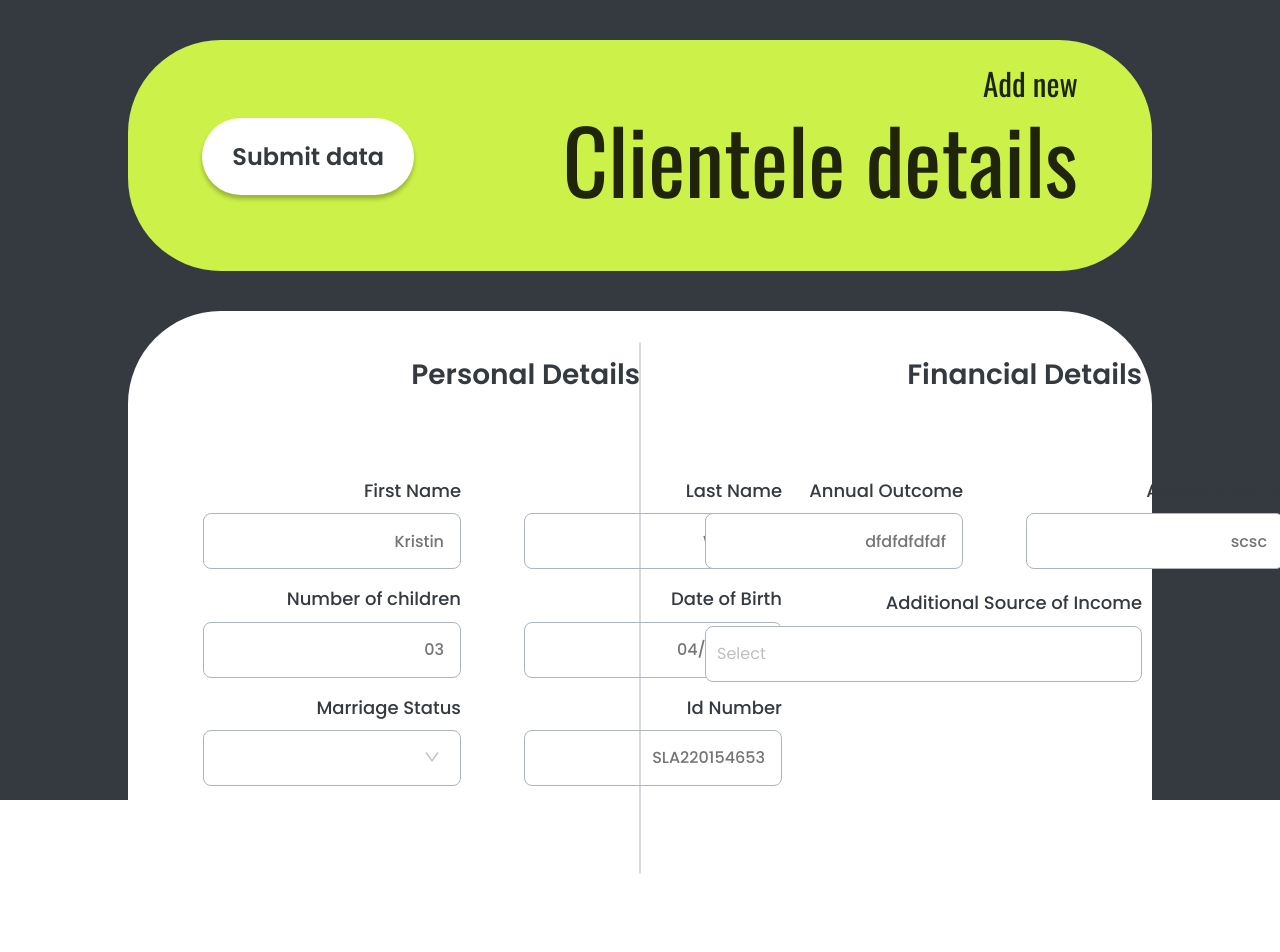
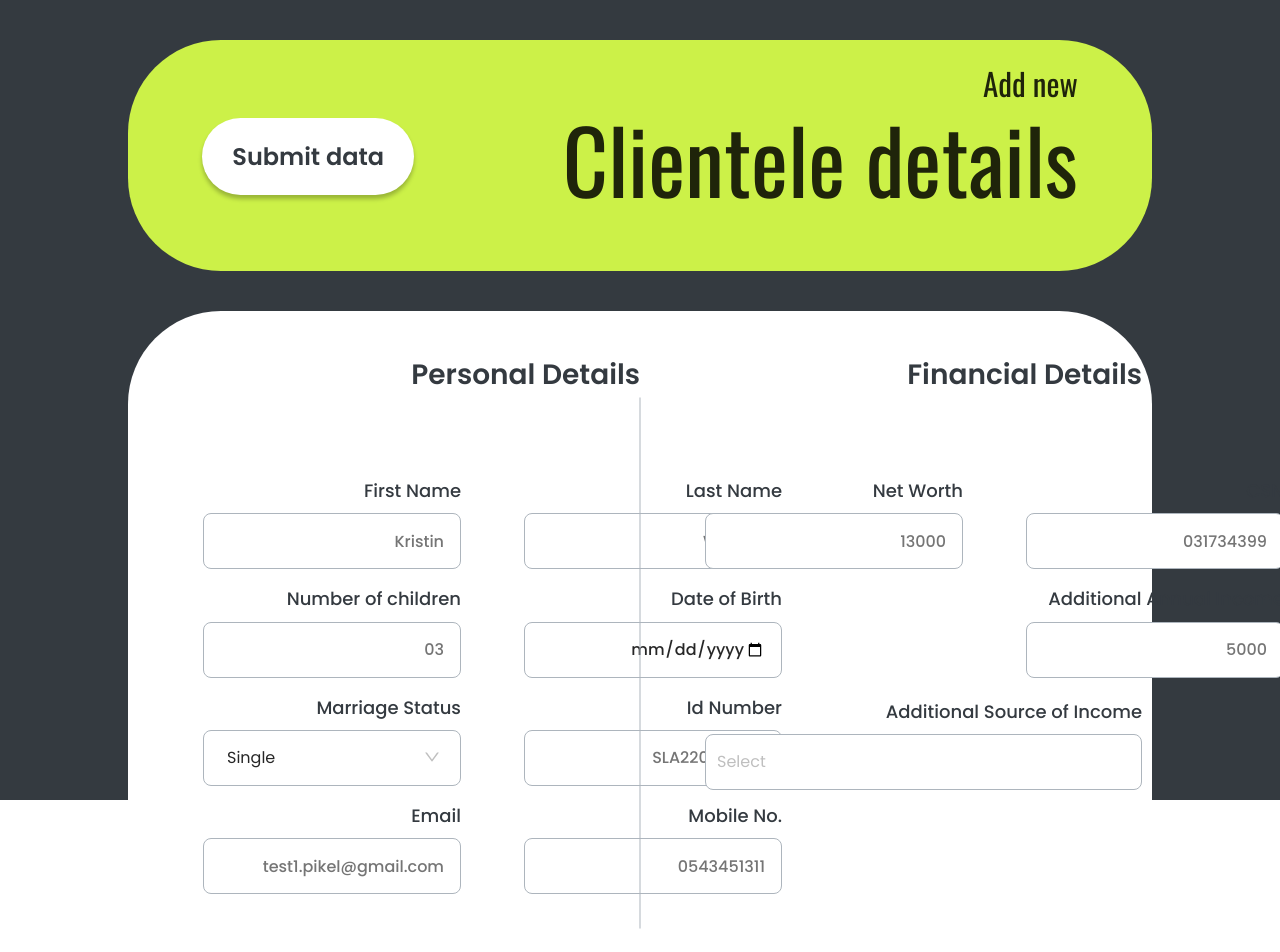
Before and after one commit to echo-webapp/Finance-App, a React (Create React App) app: page /addclient in a window 1280 px wide. Shown: the top 952 px of the page. Before the commit the page ends 906 px from the top, so only its background shows below. Built offline with nearby package versions, Linux system fonts and the light colour scheme.

Commit message:
fixed all text field in addclient

```diff
--- a/src/components/molecules/newCustomer.jsx
+++ b/src/components/molecules/newCustomer.tsx
@@ -1,7 +1,8 @@
-import React from "react";
 import styled from "styled-components";
 import { useHistory } from "react-router";
 import Button from "../atoms/button";
+import Circle from "../atoms/circle";
+
 const Text1 = styled.div`
   margin-top: 5px;
   font-weight: 500;
@@ -15,6 +16,7 @@ const Text2 = styled.div`
 `;
 const MainContainer = styled.div`
   display: flex;
+  position: relative;
   flex-direction: column;
   align-items: center;
   justify-content: center;
@@ -25,10 +27,32 @@ const MainContainer = styled.div`
   border-radius: 27px;
 `;
 
+const CircleContainer = styled.div`
+  position: absolute;
+  right: 0;
+  top: 0;
+  .dark {
+    position: absolute;
+    transform: translate(65%, -55%);
+    z-index: 220;
+  }
+  .light {
+    transform: translate(40%, -70%);
+  }
+`;
+
 const NewCustomer = () => {
   const history = useHistory();
   return (
     <MainContainer>
+      <CircleContainer>
+        <div className="dark">
+          <Circle color="dark" />
+        </div>
+        <div className="light">
+          <Circle color="light" />
+        </div>
+      </CircleContainer>
       <Text1>New client added !</Text1>
       <Text2>Username@27_#</Text2>
       <div style={{ marginTop: "30px" }}>
--- a/src/pages/client/addclient.tsx
+++ b/src/pages/client/addclient.tsx
@@ -4,6 +4,7 @@ import Input from "../../components/atoms/input";
 import Multiselect from "../../components/atoms/multiselect";
 import SelectComponent from "../../components/atoms/select";
 import Header from "../../components/molecules/header";
+
 const AddClientContainer = styled.div`
   display: flex;
   align-items: center;
@@ -76,18 +77,37 @@ const Divider = styled.div`
   transform: translate(-50%, -50%) rotate(90deg);
   background-color: var(--grey);
 `;
+
 const AddClient = () => {
+  //   {"firstName":"ניסיון",
+  //  "lastName":"מהשררת",
+  //  "DOB":"1971-05-09",
+  //  "mobile":"0543451311",
+  //  "eMail":"test1.pikel@gmail.com",
+  //  "Children":"12",
+  //  "CSN":"031734399",
+  //  "marriageStatus":"רווק",
+  //  "additionalAnnIncome":"5000",
+  //  "netWorth":"13000",
+  //  "processStartDate":"2021-01-01",
+  //  "processEndDate":"2021-01-01"
+  //  }
+
   const SubmitData = () => {
     const data = {
-      firstname: firstname,
-      lastname: lastname,
-      marriage_status: marriage_status,
-      dob: dob,
-      noc: noc,
-      id_number: id_number,
-      annual_income: annual_income,
-      annual_outcome: annual_outcome,
-      additional_soi: additional_soi,
+      firstName: firstname,
+      lastName: lastname,
+      DOB: dob,
+      mobile: mobile,
+      marriageStatus: marriage_status,
+      eMail: email,
+      Children: noc,
+      CSN: csn,
+      additionalAnnIncome: annual_income,
+      netWorth: networth,
+      additionalSourceofIncome: additional_soi,
+      processStartData: "2021-01-01",
+      processEndDate: "2021-01-01",
     };
 
     console.log(data);
@@ -95,12 +115,15 @@ const AddClient = () => {
 
   const [firstname, setfirstname] = useState("");
   const [lastname, setlastname] = useState("");
-  const [marriage_status, setmarriage_status] = useState("");
+  const [email, setemail] = useState("");
+  const [mobile, setmobile] = useState("");
+  const [marriage_status, setmarriage_status] = useState("single");
   const [dob, setdob] = useState("");
   const [noc, setnoc] = useState("");
   const [id_number, setid_number] = useState("");
   const [annual_income, setannual_income] = useState("");
-  const [annual_outcome, setannual_outcome] = useState("");
+  const [networth, setnetworth] = useState("");
+  const [csn, setcsn] = useState("");
   const [additional_soi, setadditional_soi] = useState([]);
 
   return (
@@ -147,7 +170,7 @@ const AddClient = () => {
             </InputContainerLeft>
             <InputContainerLeft>
               <Input
-                type="text"
+                type="date"
                 label="Date of Birth"
                 placeholder="04/12/1989"
                 height={56}
@@ -170,6 +193,26 @@ const AddClient = () => {
                 setvalue={setid_number}
               />
             </InputContainerLeft>
+            <InputContainerLeft>
+              <Input
+                type="email"
+                label="Email"
+                placeholder="test1.pikel@gmail.com"
+                height={56}
+                value={email}
+                setvalue={setemail}
+              />
+            </InputContainerLeft>
+            <InputContainerLeft>
+              <Input
+                type="text"
+                label="Mobile No."
+                placeholder="0543451311"
+                height={56}
+                value={mobile}
+                setvalue={setmobile}
+              />
+            </InputContainerLeft>
           </PInputFields>
         </PersonalDetails>
         <Divider />
@@ -179,18 +222,30 @@ const AddClient = () => {
             <InputContainerRight>
               <Input
                 type="text"
-                label="Annual Outcome"
-                placeholder="dfdfdfdfdf"
+                label="Net Worth"
+                placeholder="13000"
                 height={56}
-                value={annual_outcome}
-                setvalue={setannual_outcome}
+                value={networth}
+                setvalue={setnetworth}
               />
             </InputContainerRight>
+
             <InputContainerRight>
               <Input
                 type="text"
-                label="Annual Income"
-                placeholder="scsc"
+                label="CSN"
+                placeholder="031734399"
+                height={56}
+                value={csn}
+                setvalue={setcsn}
+              />
+            </InputContainerRight>
+            <InputContainerRight></InputContainerRight>
+            <InputContainerRight>
+              <Input
+                type="text"
+                label="Additional Annual Income"
+                placeholder="5000"
                 height={56}
                 value={annual_income}
                 setvalue={setannual_income}
--- a/src/pages/home/home.tsx
+++ b/src/pages/home/home.tsx
@@ -89,6 +89,7 @@ const CardContainer = styled.div`
   width: 70%;
   padding: 22px;
 `;
+
 const Home = () => {
   const dispatch = useDispatch();
   const history = useHistory();
--- a/src/pages/login/login.css
+++ b/src/pages/login/login.css
@@ -9,6 +9,7 @@
   background: var(--black);
 }
 .login-Container {
+  position: relative;
   width: 516px;
   background: #ffffff;
   box-shadow: inset 0px 4px 4px rgba(0, 0, 0, 0.25);
@@ -116,3 +117,19 @@
   align-items: center;
   justify-content: center;
 }
+
+.login-circle {
+  position: absolute;
+  right: 0;
+  top: 0;
+}
+
+.login-circle-dark {
+  position: absolute;
+  transform: translate(65%, -55%);
+  z-index: 220;
+}
+
+.login-circle-light {
+  transform: translate(40%, -70%);
+}
--- a/src/pages/login/login.tsx
+++ b/src/pages/login/login.tsx
@@ -11,6 +11,7 @@ import { SetToken } from "../../store/Reducers/Auth";
 import { useSelector } from "react-redux";
 import { RootState } from "../../store/store";
 import { useHistory } from "react-router";
+import Circle from "../../components/atoms/circle";
 const Login: any = () => {
   const history = useHistory();
   const token = useSelector((state: RootState) => {
@@ -39,9 +40,17 @@ const Login: any = () => {
       <div
         className="login-Container"
         style={{
-          minHeight: `${flag ? "800px" : "509px"}`,
+          minHeight: `${flag ? "880px" : "509px"}`,
         }}
       >
+        <div className="login-circle">
+          <div className="login-circle-dark">
+            <Circle color="dark" />
+          </div>
+          <div className="login-circle-light">
+            <Circle color="light" />
+          </div>
+        </div>
         <div className="login-Header">
           <div className="login-text-1">Login</div>
           <div className="login-text-2">Welcome back !</div>
--- a/src/test.tsx
+++ b/src/test.tsx
@@ -7,6 +7,7 @@ import CustomerCard from "./components/molecules/customerCard";
 import { useDispatch } from "react-redux";
 import { RemoveToken } from "./store/Reducers/Auth";
 import Circle from "./components/atoms/circle";
+import NewCustomer from "./components/molecules/newCustomer";
 
 const HomeContainer = styled("div")`
   background-color: var(--black);
@@ -15,6 +16,7 @@ const HomeContainer = styled("div")`
 
 const Test = () => {
   const [input, setinput] = useState("");
+  console.log("hello in sde");
 
   const somefunc = () => {
     console.log("clicked");
@@ -22,6 +24,13 @@ const Test = () => {
 
   return (
     <HomeContainer>
+      <Button
+        title="Add new client"
+        type="secondary"
+        clickHandler={() => {}}
+        padding="20px 20px"
+      />
+
       {/* <Button
         title="Add new client"
         type="secondary"
@@ -51,7 +60,7 @@ const Test = () => {
           height={30}
         />
       </div> */}
-      {/* <CustomerCard /> */}
+      <NewCustomer />
     </HomeContainer>
   );
 };
```
